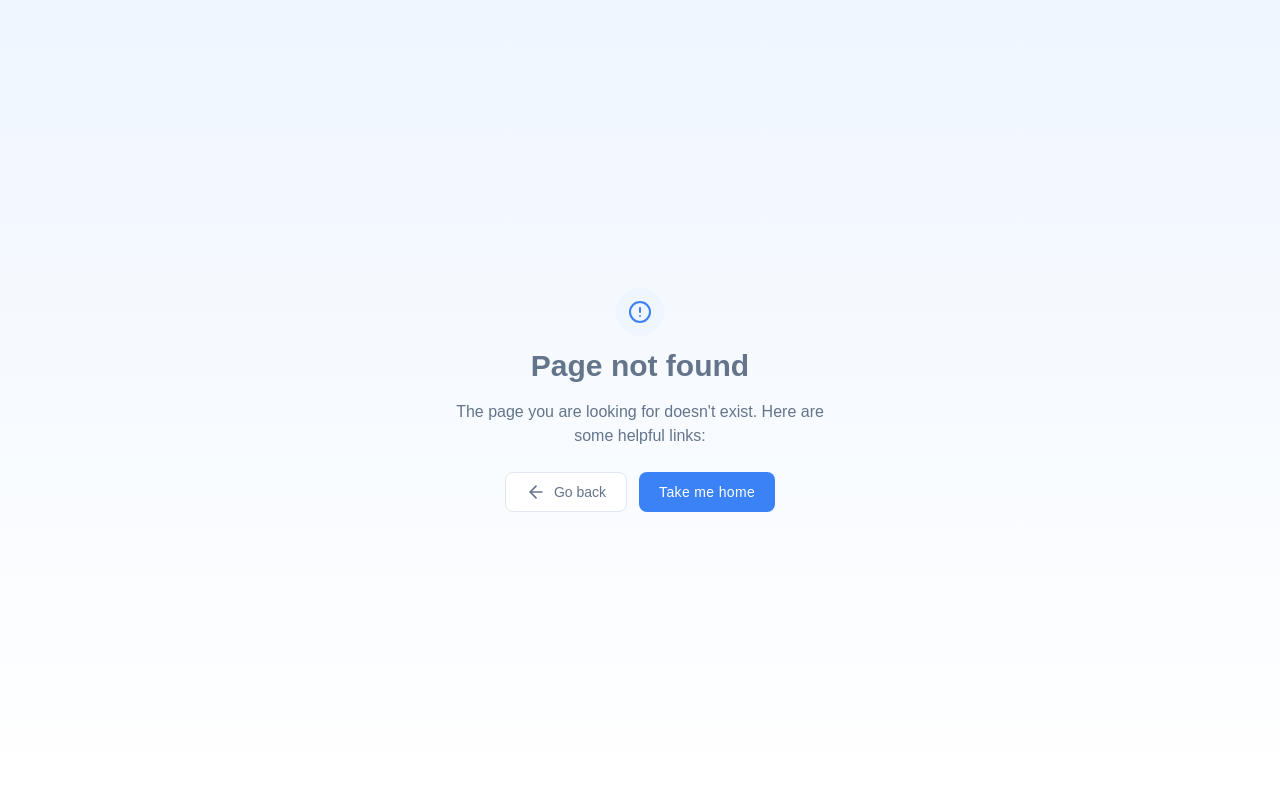
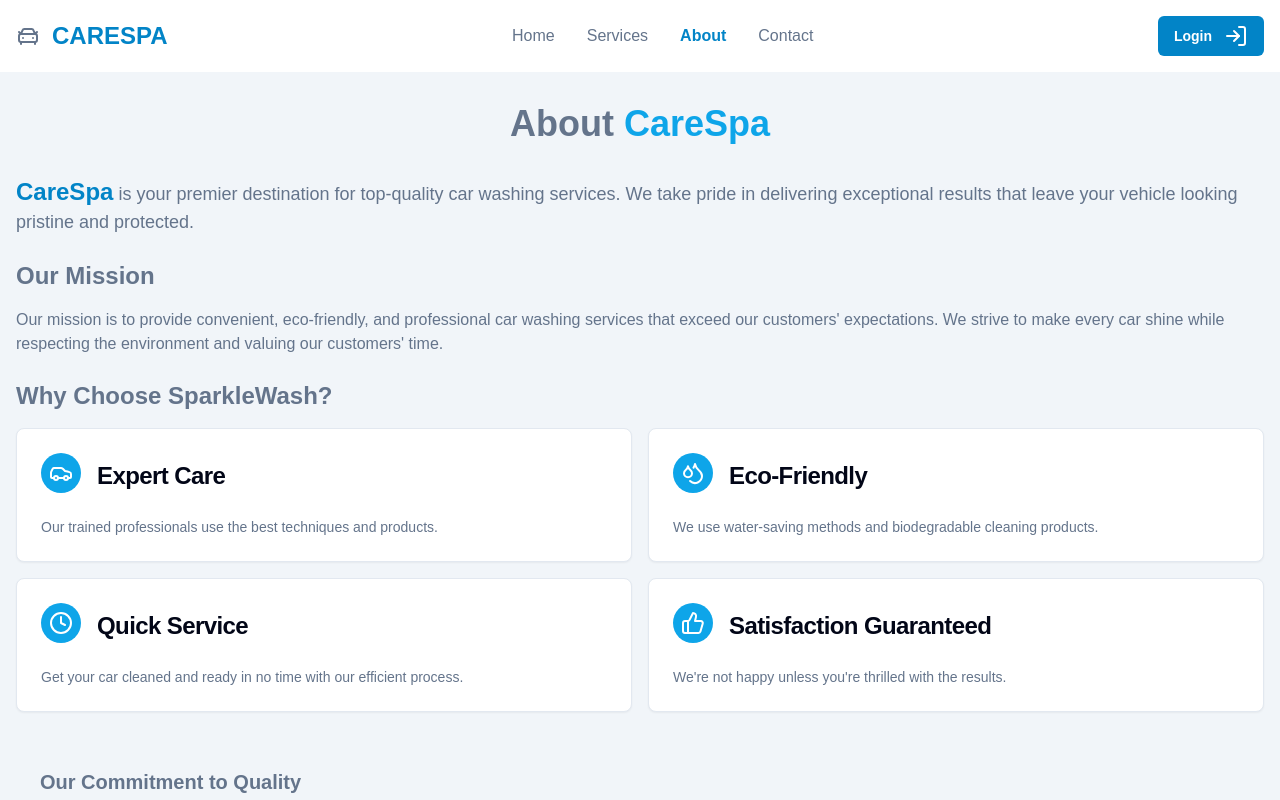
Before and after one commit to abdullahMamun01/car-washing-service-client, a React (Vite) app: page /about in a window 1280 px wide. Before the commit this address had no page. Shown: the top 800 px of the page. Built offline with nearby package versions, Linux system fonts and the light colour scheme.

Commit message:
added breadcrumb functionlity

```diff
--- a/src/common/navbar/Navbar.tsx
+++ b/src/common/navbar/Navbar.tsx
@@ -1,60 +1,123 @@
-import Logo from "@/assets/icons/car-wash-svgrepo-com.svg";
+
 import Logout from "@/components/auth/Logout";
 import ProfileAvatar from "@/components/dashboard/user/ProfileAvatar";
 import { Button } from "@/components/ui/button";
 import { selectCurrentUser } from "@/redux/features/auth/authSlice";
 import { useAppSelector } from "@/redux/hooks";
 import { CarFront, LayoutDashboard, LogIn, Menu } from "lucide-react";
-import { Link } from "react-router-dom";
+import { NavLink } from "react-router-dom";
+import { useState } from "react";
 
 export default function Navbar() {
+  const [isOpen, setIsOpen] = useState(false);
   const user = useAppSelector(selectCurrentUser);
+
+  const handleToggle = () => {
+    setIsOpen(prev => !prev);
+  };
+
   return (
-    <nav className="bg-white border-gray-200 dark:bg-gray-900 sticky top-0 z-[100] ">
+    <nav className="bg-white border-gray-200 dark:bg-gray-900 sticky top-0 z-[100]">
       <div className="max-w-screen-xl flex flex-wrap items-center justify-between mx-auto p-4">
-        <Link
+        <NavLink
           to="/"
           className="flex items-center space-x-3 rtl:space-x-reverse"
         >
-          <CarFront/>
+          <CarFront />
           <span className="self-center text-2xl text-sky-600 font-semibold whitespace-nowrap dark:text-white uppercase">
             CareSpa
           </span>
-        </Link>
+        </NavLink>
         <div className="flex md:order-2 space-x-3 md:space-x-0 rtl:space-x-reverse">
           {user?.role === "admin" && (
             <>
-              <Link to="/dashboard/admin/services/manage-services">
+              <NavLink to="/dashboard/admin/services/manage-services">
                 <Button className="hidden md:flex items-center space-x-2 bg-blue-600 hover:bg-sky-500 text-white mr-2">
                   <LayoutDashboard className="h-4 w-4" />
                   <span>Dashboard</span>
                 </Button>
-              </Link>
+              </NavLink>
               <Logout />
             </>
           )}
 
-          {user?.role === 'user' && <ProfileAvatar />}
-          {!user  && (
+          {user?.role === "user" && <ProfileAvatar />}
+          {!user && (
             <>
-              <Link to="/auth/login">
+              <NavLink to="/auth/login">
                 <Button className="flex gap-3 text-white font-bold bg bg-sky-600">
                   Login <LogIn />
                 </Button>
-              </Link>
+              </NavLink>
             </>
           )}
 
           <button
-            data-collapse-toggle="navbar-cta"
             type="button"
             className="inline-flex items-center p-2 w-10 h-10 justify-center text-sm text-gray-500 rounded-lg md:hidden hover:bg-gray-100 focus:outline-none focus:ring-2 focus:ring-gray-200 dark:text-gray-400 dark:hover:bg-gray-700 dark:focus:ring-gray-600"
             aria-controls="navbar-cta"
-            aria-expanded="false"
+            aria-expanded={isOpen ? "true" : "false"}
+            onClick={handleToggle}
           >
             <span className="sr-only">Open main menu</span>
             <Menu />
           </button>
+        </div>
+        <div
+          className={`md:hidden ${isOpen ? 'block bg-slate-50' : 'hidden'} fixed top-16 left-0 w-full dark:bg-gray-800 border border-gray-100 dark:border-gray-700`}
+          id="navbar-cta"
+        >
+          <ul className="flex flex-col p-4 font-medium border-t border-gray-100 dark:border-gray-700">
+            <li>
+              <NavLink
+                to="/"
+                className={({ isActive }) =>
+                  isActive
+                    ? "block py-2 font-bold px-3 text-white bg-sky-500 rounded dark:bg-sky-600"
+                    : "block py-2 px-3 text-gray-900 rounded hover:bg-gray-100 dark:text-white dark:hover:bg-gray-700"
+                }
+                aria-current="page"
+              >
+                Home
+              </NavLink>
+            </li>
+            <li>
+              <NavLink
+                to="/services"
+                className={({ isActive }) =>
+                  isActive
+                    ? "block py-2 font-bold px-3 text-white bg-sky-500 rounded dark:bg-sky-600"
+                    : "block py-2 px-3 text-gray-900 rounded hover:bg-gray-100 dark:text-white dark:hover:bg-gray-700"
+                }
+              >
+                Services
+              </NavLink>
+            </li>
+            <li>
+              <NavLink
+                to="/about"
+                className={({ isActive }) =>
+                  isActive
+                    ? "block py-2 font-bold px-3 text-white bg-sky-500 rounded dark:bg-sky-600"
+                    : "block py-2 px-3 text-gray-900 rounded hover:bg-gray-100 dark:text-white dark:hover:bg-gray-700"
+                }
+              >
+                About
+              </NavLink>
+            </li>
+            <li>
+              <NavLink
+                to="/contact"
+                className={({ isActive }) =>
+                  isActive
+                    ? "block py-2 font-bold px-3 text-white bg-sky-500 rounded dark:bg-sky-600"
+                    : "block py-2 px-3 text-gray-900 rounded hover:bg-gray-100 dark:text-white dark:hover:bg-gray-700"
+                }
+              >
+                Contact
+              </NavLink>
+            </li>
+          </ul>
         </div>
         <div
           className="items-center justify-between hidden w-full md:flex md:w-auto md:order-1"
@@ -62,37 +125,53 @@ export default function Navbar() {
         >
           <ul className="flex flex-col font-medium p-4 md:p-0 mt-4 border border-gray-100 rounded-lg bg-gray-50 md:space-x-8 rtl:space-x-reverse md:flex-row md:mt-0 md:border-0 md:bg-white dark:bg-gray-800 md:dark:bg-gray-900 dark:border-gray-700">
             <li>
-              <Link
+              <NavLink
                 to="/"
-                className="block py-2 px-3 md:p-0 text-white bg-sky-500 rounded md:bg-transparent md:text-blue-700 md:dark:text-sky-500"
+                className={({ isActive }) =>
+                  isActive
+                    ? "block py-2 font-bold px-3 md:p-0 text-white bg-sky-500 rounded md:bg-transparent md:text-sky-600 md:dark:text-sky-500"
+                    : "block py-2 px-3 md:p-0 text-gray-900 rounded hover:bg-gray-100 md:hover:bg-transparent md:hover:text-sky-600 md:dark:hover:text-sky-500 dark:text-white dark:hover:bg-gray-700 dark:hover:text-white md:dark:hover:bg-transparent dark:border-gray-700"
+                }
                 aria-current="page"
               >
                 Home
-              </Link>
+              </NavLink>
             </li>
             <li>
-              <Link
+              <NavLink
                 to="/services"
-                className="block py-2 px-3 md:p-0 text-gray-900 rounded hover:bg-gray-100 md:hover:bg-transparent md:hover:text-blue-700 md:dark:hover:text-sky-500 dark:text-white dark:hover:bg-gray-700 dark:hover:text-white md:dark:hover:bg-transparent dark:border-gray-700"
+                className={({ isActive }) =>
+                  isActive
+                    ? "block py-2 font-bold px-3 md:p-0 text-white bg-sky-500 rounded md:bg-transparent md:text-sky-600 md:dark:text-sky-500"
+                    : "block py-2 px-3 md:p-0 text-gray-900 rounded hover:bg-gray-100 md:hover:bg-transparent md:hover:text-sky-600 md:dark:hover:text-sky-500 dark:text-white dark:hover:bg-gray-700 dark:hover:text-white md:dark:hover:bg-transparent dark:border-gray-700"
+                }
               >
                 Services
-              </Link>
+              </NavLink>
             </li>
             <li>
-              <a
-                href="#"
-                className="block py-2 px-3 md:p-0 text-gray-900 rounded hover:bg-gray-100 md:hover:bg-transparent md:hover:text-blue-700 md:dark:hover:text-sky-500 dark:text-white dark:hover:bg-gray-700 dark:hover:text-white md:dark:hover:bg-transparent dark:border-gray-700"
+              <NavLink
+                to="/about"
+                className={({ isActive }) =>
+                  isActive
+                    ? "block py-2 font-bold px-3 md:p-0 text-white bg-sky-500 rounded md:bg-transparent md:text-sky-600 md:dark:text-sky-500"
+                    : "block py-2 px-3 md:p-0 text-gray-900 rounded hover:bg-gray-100 md:hover:bg-transparent md:hover:text-sky-600 md:dark:hover:text-sky-500 dark:text-white dark:hover:bg-gray-700 dark:hover:text-white md:dark:hover:bg-transparent dark:border-gray-700"
+                }
               >
                 About
-              </a>
+              </NavLink>
             </li>
             <li>
-              <a
-                href="#"
-                className="block py-2 px-3 md:p-0 text-gray-900 rounded hover:bg-gray-100 md:hover:bg-transparent md:hover:text-blue-700 md:dark:hover:text-sky-500 dark:text-white dark:hover:bg-gray-700 dark:hover:text-white md:dark:hover:bg-transparent dark:border-gray-700"
+              <NavLink
+                to="/contact"
+                className={({ isActive }) =>
+                  isActive
+                    ? "block py-2 font-bold px-3 md:p-0 text-white bg-sky-500 rounded md:bg-transparent md:text-sky-600 md:dark:text-sky-500"
+                    : "block py-2 px-3 md:p-0 text-gray-900 rounded hover:bg-gray-100 md:hover:bg-transparent md:hover:text-sky-600 md:dark:hover:text-sky-500 dark:text-white dark:hover:bg-gray-700 dark:hover:text-white md:dark:hover:bg-transparent dark:border-gray-700"
+                }
               >
                 Contact
-              </a>
+              </NavLink>
             </li>
           </ul>
         </div>
--- a/src/components/Breadcrumbs/Breadcrumb.tsx
+++ b/src/components/Breadcrumbs/Breadcrumb.tsx
@@ -1,44 +1,50 @@
 import React from "react";
+import { Link, useLocation } from "react-router-dom";
 
 const Breadcrumb3 = () => {
+  const location = useLocation();
+
+  // Split the pathname into parts, filter out any empty strings
+  const pathnames = location.pathname.split("/").filter((x) => x);
+
   return (
-
-      <div className=" mb-20">
+    <div className="mb-20">
       <div className="w-full mb-8">
-          <div className="px-4 py-4 bg-white  rounded-lg  shadow-1 dark:shadow-card dark:bg-dark-2 dark:border-dark-3 sm:px-6 md:px-8 md:py-5">
+        <div className="px-4 py-4 bg-white rounded-lg shadow-1 dark:shadow-card dark:bg-dark-2 dark:border-dark-3 sm:px-6 md:px-8 md:py-5">
           <ul className="flex items-center">
             <li className="flex items-center">
-                <a
-                  href="javascript:void(0)"
-                  className="text-base font-medium hover:text-primary dark:hover:text-primary text-dark dark:text-white"
+              <Link
+                to="/"
+                className="text-base font-medium hover:text-primary dark:hover:text-primary text-dark dark:text-white text-sky-600"
               >
                 Home
-                </a>
-                <span className="px-3 text-body-color dark:text-dark-6">
-                  {" "}
-                  /{" "}
-                </span>
+              </Link>
+              <span className="px-3 text-body-color dark:text-dark-6"> / </span>
             </li>
-              <li className="flex items-center">
-                <a
-                  href="javascript:void(0)"
-                  className="text-base font-medium text-body-color dark:text-dark-6 dark:hover:text-primary hover:text-primary"
+            {pathnames.map((value, index) => {
+              const isLast = index === pathnames.length - 1;
+              const to = `/${pathnames.slice(0, index + 1).join("/")}`;
+
+              return isLast ? (
+                <li key={index} className="text-base font-medium text-body-color dark:text-dark-6">
+                  {value.charAt(0).toUpperCase() + value.slice(1)}
+                </li>
+              ) : (
+                <li key={index} className="flex items-center">
+                  <Link
+                    to={to}
+                    className="text-base font-medium text-body-color dark:text-dark-6 dark:hover:text-white hover:text-sky-700 text-sky-600"
                   >
-                  Project
-                </a>
-                <span className="px-3 text-body-color dark:text-dark-6">
-                  {" "}
-                  /{" "}
-                </span>
+                    {value.charAt(0).toUpperCase() + value.slice(1)}
+                  </Link>
+                  <span className="px-3 text-body-color dark:text-dark-6"> / </span>
                 </li>
-              <li className="text-base font-medium text-body-color dark:text-dark-6">
-                Marketing
-              </li>
+              );
+            })}
           </ul>
         </div>
       </div>
     </div>
-
   );
 };
 
--- a/src/components/dashboard/payments/PaymentTable.tsx
+++ b/src/components/dashboard/payments/PaymentTable.tsx
@@ -3,10 +3,8 @@ import {
   CarIcon,
   ChevronDownIcon,
   ChevronUpIcon,
-  SearchIcon,
 } from "lucide-react";
-import { Button } from "@/components/ui/button";
-import { Input } from "@/components/ui/input";
+
 
 import {
   Table,
--- /dev/null
+++ b/src/pages/about/About.tsx
@@ -0,0 +1,82 @@
+import { Card, CardContent, CardDescription, CardHeader, CardTitle } from "@/components/ui/card"
+
+import { Car, Droplets, Clock, ThumbsUp } from "lucide-react"
+import React from "react"
+
+export default function AboutPage() {
+  return (
+    <div className=" mx-auto px-4 py-8">
+      <h1 className="text-4xl font-bold text-center mb-8">About <span className="text-sky-500">CareSpa</span></h1>
+
+      <div className="max-w-7xl mx-auto">
+        <p className="text-lg mb-6">
+          <span className="text-2xl font-bold text-center text-sky-600">CareSpa</span>   is your premier destination for top-quality car washing services.
+          We take pride in delivering exceptional results that leave your vehicle
+          looking pristine and protected.
+        </p>
+
+        <h2 className="text-2xl font-semibold mb-4">Our Mission</h2>
+        <p className="mb-6">
+          Our mission is to provide convenient, eco-friendly, and professional car
+          washing services that exceed our customers' expectations. We strive to
+          make every car shine while respecting the environment and valuing our
+          customers' time.
+        </p>
+
+        <h2 className="text-2xl font-semibold mb-4">Why Choose SparkleWash?</h2>
+        <div className="grid grid-cols-1 md:grid-cols-2 gap-4 mb-8">
+          <FeatureCard
+            icon={<Car className="h-6 w-6" />}
+            title="Expert Care"
+            description="Our trained professionals use the best techniques and products."
+          />
+          <FeatureCard
+            icon={<Droplets className="h-6 w-6" />}
+            title="Eco-Friendly"
+            description="We use water-saving methods and biodegradable cleaning products."
+          />
+          <FeatureCard
+            icon={<Clock className="h-6 w-6" />}
+            title="Quick Service"
+            description="Get your car cleaned and ready in no time with our efficient process."
+          />
+          <FeatureCard
+            icon={<ThumbsUp className="h-6 w-6" />}
+            title="Satisfaction Guaranteed"
+            description="We're not happy unless you're thrilled with the results."
+          />
+        </div>
+
+        <div className="bg-muted p-6 rounded-lg">
+          <h3 className="text-xl font-semibold mb-2">Our Commitment to Quality</h3>
+          <p>
+            At SparkleWash, we believe that a clean car is a happy car. That's why we
+            invest in the latest car washing technology and use only premium cleaning
+            products. Our team undergoes regular training to stay up-to-date with the
+            best car care practices.
+          </p>
+        </div>
+      </div>
+    </div>
+  )
+}
+type TFeatureProps = {
+    icon: React.ReactNode ,
+    title:string ,
+    description: string
+}
+function FeatureCard({ icon, title, description }:TFeatureProps) {
+  return (
+    <Card>
+      <CardHeader className="flex flex-row items-center gap-4">
+        <div className="bg-sky-500 p-2 rounded-full text-white">
+          {icon}
+        </div>
+        <CardTitle>{title}</CardTitle>
+      </CardHeader>
+      <CardContent>
+        <CardDescription>{description}</CardDescription>
+      </CardContent>
+    </Card>
+  )
+}
--- a/src/routes/routes.tsx
+++ b/src/routes/routes.tsx
@@ -19,6 +19,7 @@ import ProtectedRoute from "./ProtectedRoute";
 import CustomerFeedbackPage from "@/pages/feedback/CustomerFeedbackPage";
 import ErrorPage from "@/components/error/ErrorPage";
 import PaymentList from "@/components/dashboard/payments/PaymentList";
+import AboutPage from "@/pages/about/About";
 
 const router = createBrowserRouter([
   {
@@ -42,11 +43,16 @@ const router = createBrowserRouter([
             path: ":serviceId",
             element: <ServiceDetailsPage />,
           },
+
         ],
       },
       {
         path: "booking",
         element: <BookingPage />,
+      },
+      {
+        path: "about",
+        element: <AboutPage />,
       },
       {
         path: "payment/success",
```
Lines whose indentation alone changed are shown as unchanged.
